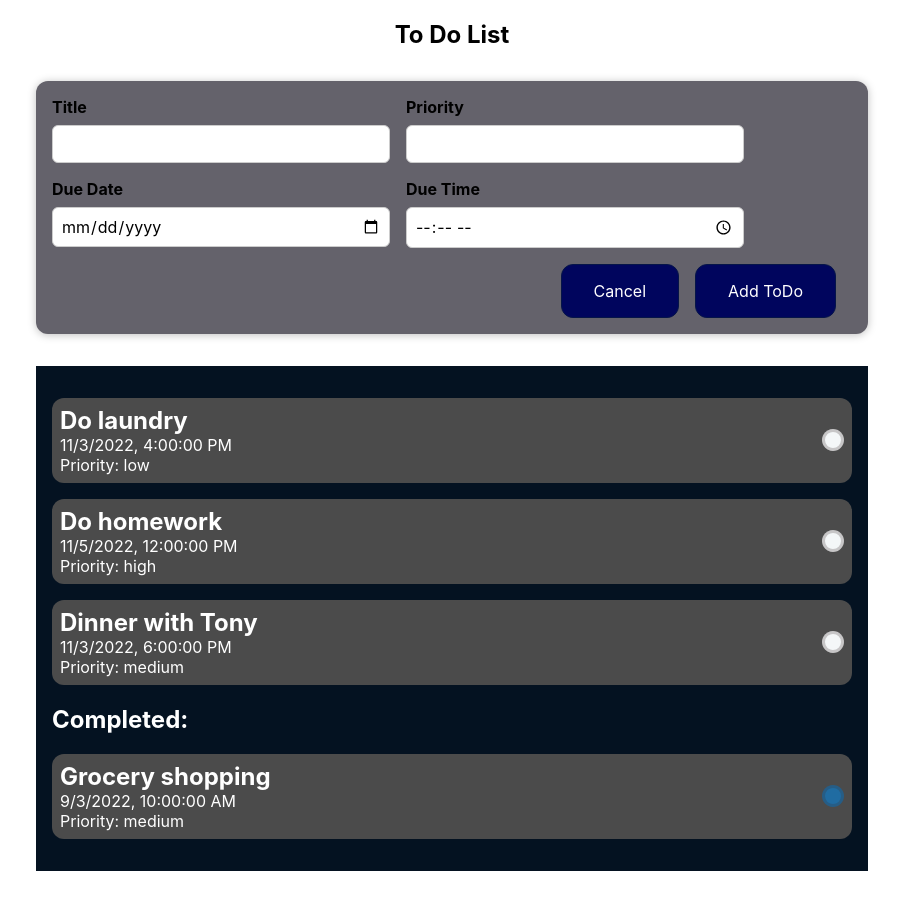
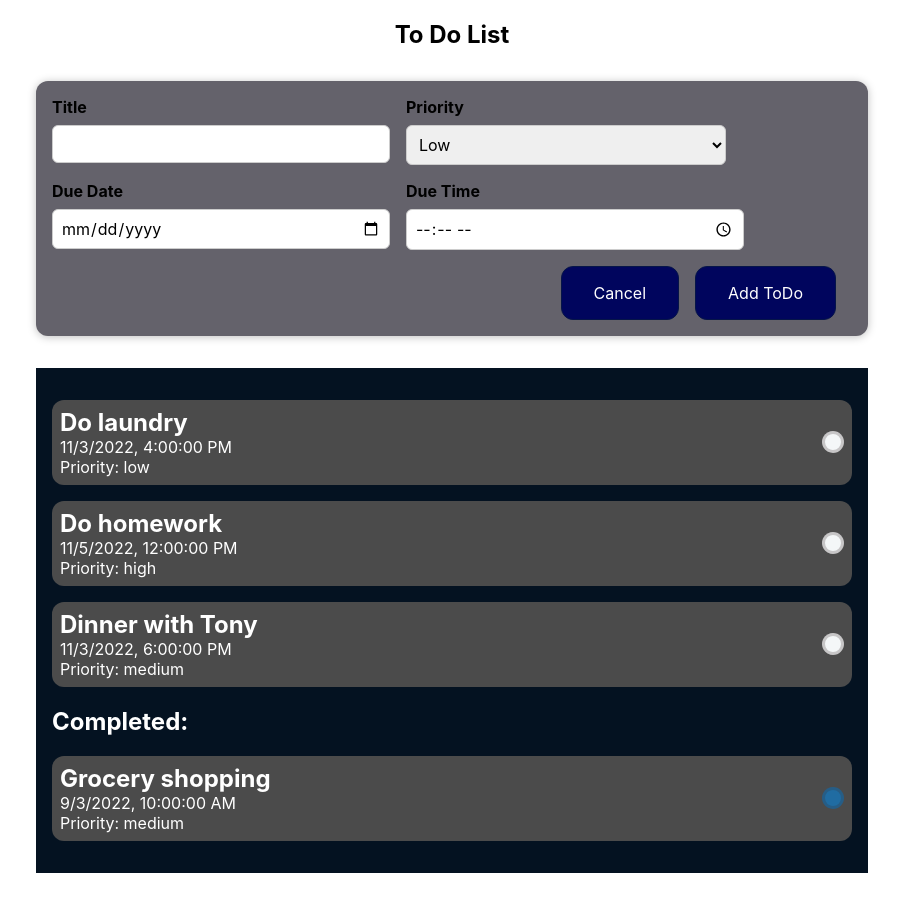
Before and after one commit to Yunhao-Luo/to-do-list-react, a React (Create React App) app: page / in a window 1280 px wide. Both pictures are taken after a click on the button "Add New ToDo". Shown: the whole page, without its empty margins (188-1091 px from the left). Built offline with nearby package versions, Linux system fonts and the light colour scheme.

Commit message:
changed priority to select

```diff
--- a/src/components/NewToDo/ToDoForm.css
+++ b/src/components/NewToDo/ToDoForm.css
@@ -21,6 +21,15 @@
     max-width: 100%;
   }
 
+  .new-ToDo__control select {
+    font: inherit;
+    padding: 0.5rem;
+    border-radius: 6px;
+    border: 1px solid #ccc;
+    width: 20rem;
+    max-width: 100%;
+  }
+
   .new-ToDo__actions {
     text-align: right;
   }
--- a/src/components/NewToDo/ToDoForm.js
+++ b/src/components/NewToDo/ToDoForm.js
@@ -3,7 +3,7 @@ import "./ToDoForm.css";
 
 const ToDoForm = (props) => {
   const [enteredTitle, setEnteredTitle] = useState("");
-  const [enteredPriority, setEnteredPriority] = useState("");
+  const [enteredPriority, setEnteredPriority] = useState("Low");
   const [enteredDate, setEnteredDate] = useState("");
   const [enteredTime, setEnteredTime] = useState("");
 
@@ -25,18 +25,17 @@ const ToDoForm = (props) => {
 
   const submitHandler = (event) => {
     event.preventDefault();
-    let dateAndTime = enteredDate + 'T' + enteredTime;
-    if (dateAndTime === 'T') {
+    let dateAndTime = enteredDate + "T" + enteredTime;
+    if (dateAndTime === "T") {
       dateAndTime = new Date();
-    }
-    else {
+    } else {
       dateAndTime = new Date(dateAndTime);
     }
     const ToDoData = {
       title: enteredTitle,
       dueTime: dateAndTime,
       priority: enteredPriority,
-      complete: false
+      complete: false,
     };
 
     props.onSaveToDoData(ToDoData);
@@ -58,11 +57,11 @@ const ToDoForm = (props) => {
         </div>
         <div className="new-ToDo__control">
           <label>Priority</label>
-          <input
-            type="text"
-            value={enteredPriority}
-            onChange={priorityChangeHandler}
-          />
+          <select value={props.selected} onChange={priorityChangeHandler}>
+            <option value="Low">Low</option>
+            <option value="Medium">Medium</option>
+            <option value="High">High</option>
+          </select>
         </div>
         <div className="new-ToDo__control">
           <label>Due Date</label>
@@ -75,15 +74,13 @@ const ToDoForm = (props) => {
         </div>
         <div className="new-ToDo__control">
           <label>Due Time</label>
-          <input
-            type="time"
-            value={enteredTime}
-            onChange={timeChangeHandler}
-          />
+          <input type="time" value={enteredTime} onChange={timeChangeHandler} />
         </div>
       </div>
       <div className="new-ToDo__actions">
-        <button type="button" onClick={props.onCancel}>Cancel</button>
+        <button type="button" onClick={props.onCancel}>
+          Cancel
+        </button>
         <button type="submit">Add ToDo</button>
       </div>
     </form>
```
